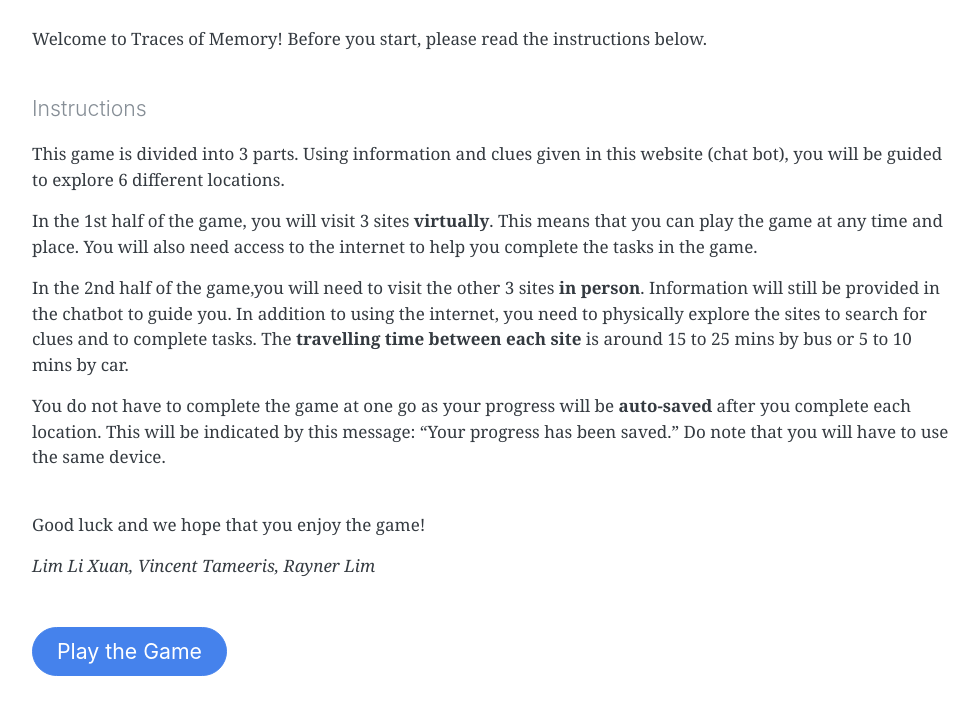
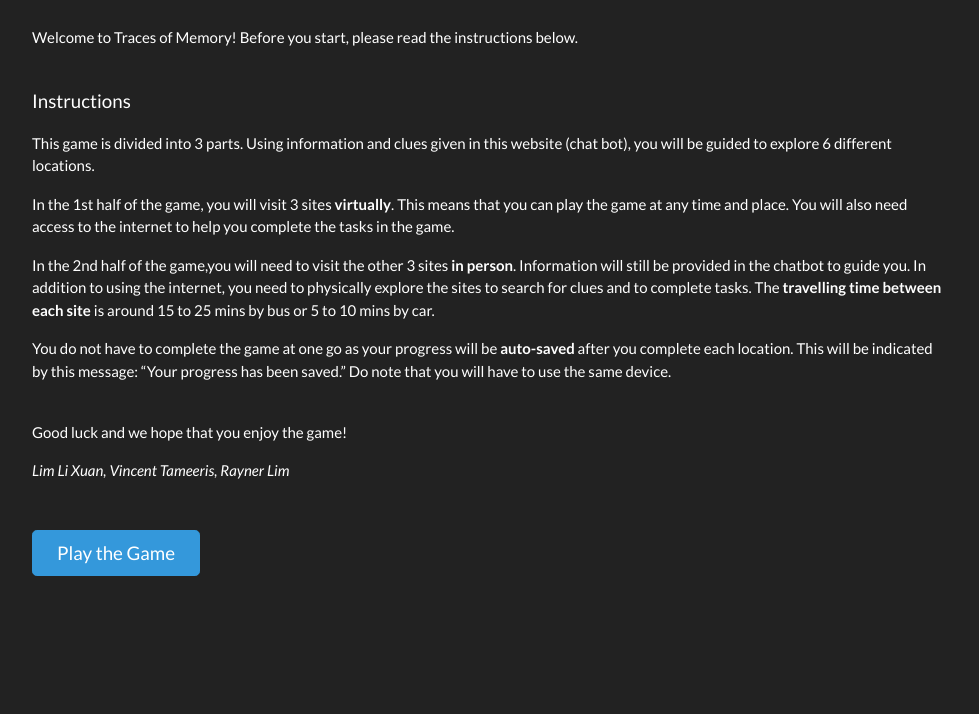
Before and after one commit to rlrh/ges1013-project, a plain HTML site: page index.html in a window 1280 px wide. Shown: the part 204-918 px from the top of the page, without its empty margins (149-1128 px from the left). After the commit the page ends 876 px from the top, so only its background shows below. Drawn offline with nearby package versions, Linux system fonts and the light colour scheme.

Commit message:
Change stylesheet

```diff
--- a/index.html
+++ b/index.html
@@ -8,7 +8,7 @@
       content="width=device-width, initial-scale=1, maximum-scale=1"
     />
     <!-- CSS only -->
-    <link href="https://bootswatch.com/4/litera/bootstrap.min.css" rel="stylesheet" crossorigin="anonymous">
+    <link href="https://bootswatch.com/4/darkly/bootstrap.min.css" rel="stylesheet" crossorigin="anonymous">
   </head>
   <body>
     <div class="container">
@@ -39,7 +39,7 @@
             </p>
             <p><em>Lim Li Xuan, Vincent Tameeris, Rayner Lim</em></p>
             <div class="d-grid gap-2 d-sm-flex mt-5">
-              <a class="btn btn-primary btn-lg px-4 me-sm-3" href="bot.html" role="button">Play the Game</a>
+              <a class="btn btn-info btn-lg px-4 me-sm-3" href="bot.html" role="button">Play the Game</a>
             </div>
         </div>
     </div>
```
